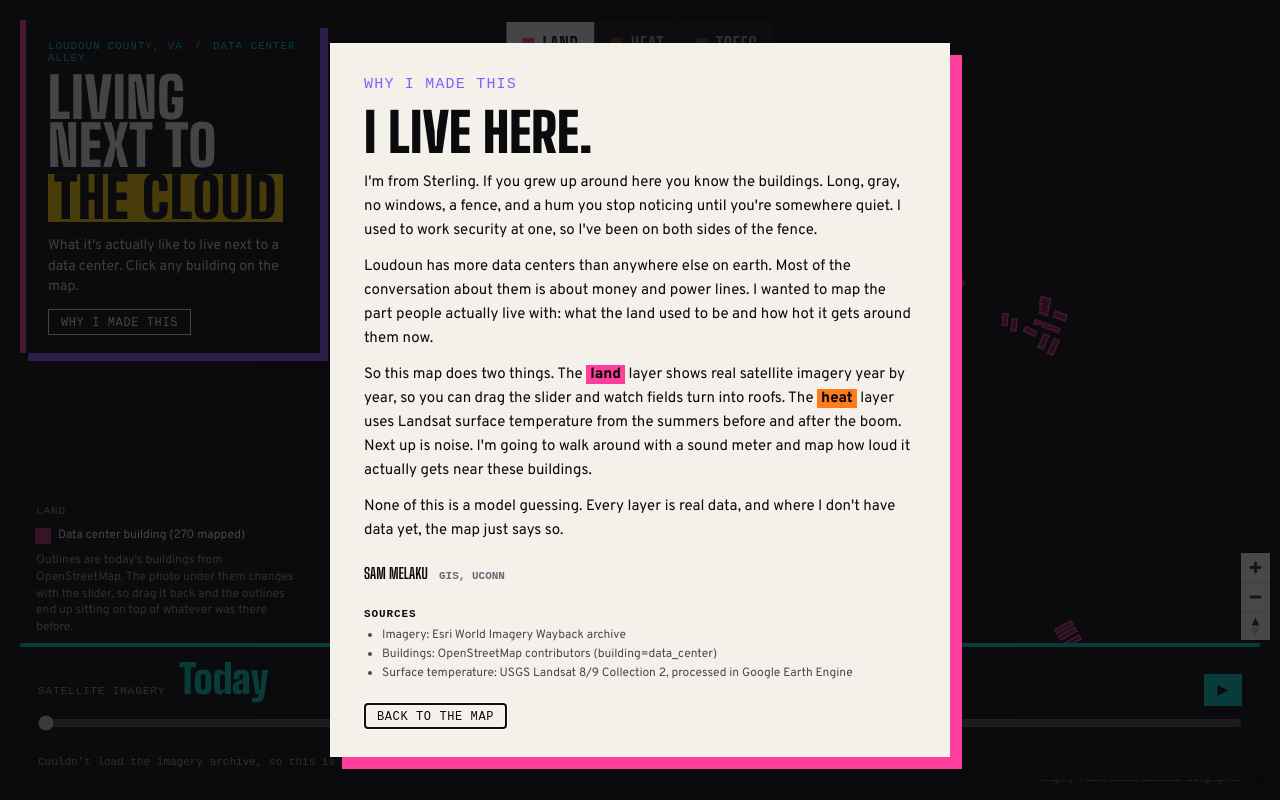
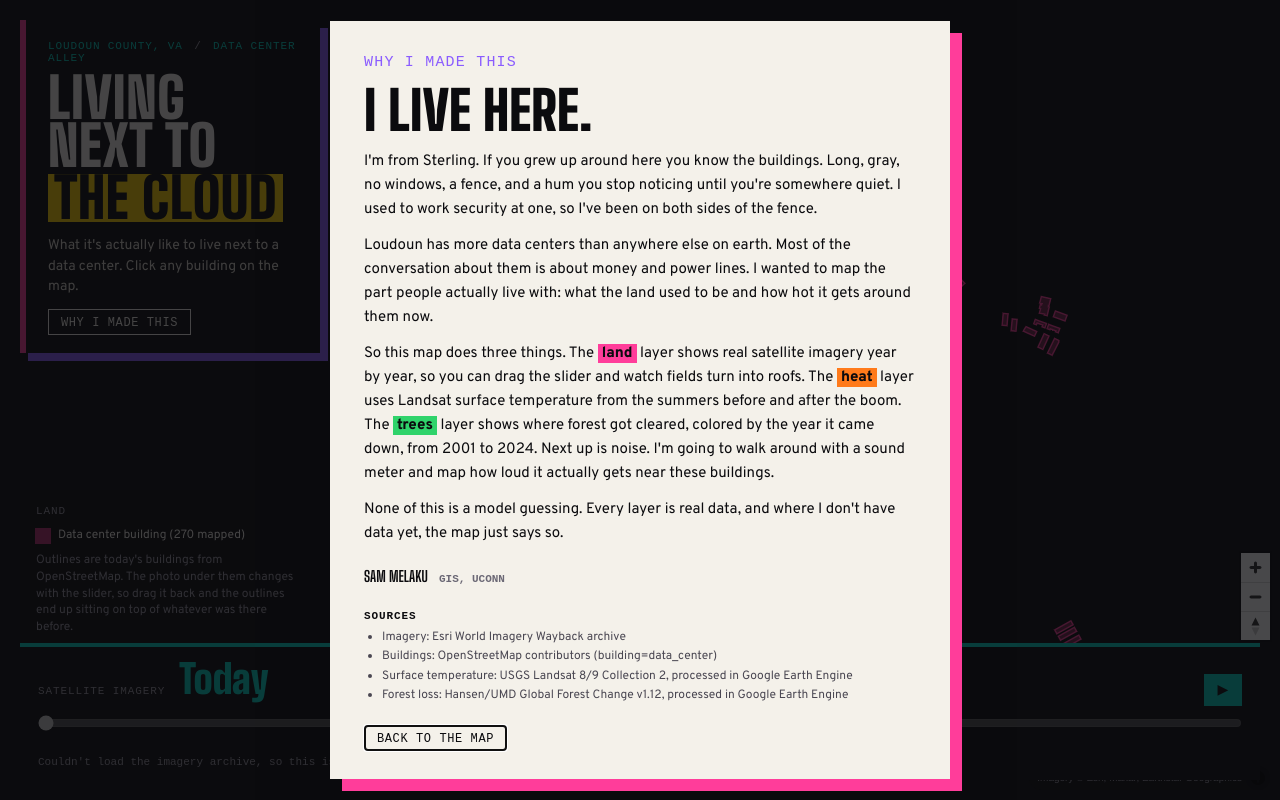
Before and after one commit to melaku3x/living-next-to-the-cloud, a plain HTML site: page index.html in a window 1280 px wide. Drawn offline with nearby package versions, Linux system fonts and the light colour scheme; no server answers; animation ran at ten frames a second; a web font is replaced by a local one.

Commit message:
Mention trees in README Files list, site story sentence, and About popup
Co-Authored-By: Claude Opus 5.5 <noreply@anthropic.com>
Claude-Session: https://claude.ai/code/session_01MM9jMByizqYaro1MabgpRL

```diff
--- a/index.html
+++ b/index.html
@@ -66,7 +66,7 @@
       <h2>I live here.</h2>
       <p>I'm from Sterling. If you grew up around here you know the buildings. Long, gray, no windows, a fence, and a hum you stop noticing until you're somewhere quiet. I used to work security at one, so I've been on both sides of the fence.</p>
       <p>Loudoun has more data centers than anywhere else on earth. Most of the conversation about them is about money and power lines. I wanted to map the part people actually live with: what the land used to be<span class="noise-only">,</span><span class="no-noise"> and</span> how hot it gets around them now<span class="noise-only">, and how loud it is outside someone's house at night</span>.</p>
-      <p>So this map does <span class="noise-only">three</span><span class="no-noise">two</span> things. The <b class="t-pink">land</b> layer shows real satellite imagery year by year, so you can drag the slider and watch fields turn into roofs. The <b class="t-orange">heat</b> layer uses Landsat surface temperature from the summers before and after the boom.<span class="noise-only"> The <b class="t-lime">noise</b> layer is readings I took myself, walking around with a sound meter.</span><span class="no-noise"> Next up is noise. I'm going to walk around with a sound meter and map how loud it actually gets near these buildings.</span></p>
+      <p>So this map does <span class="noise-only">four</span><span class="no-noise">three</span> things. The <b class="t-pink">land</b> layer shows real satellite imagery year by year, so you can drag the slider and watch fields turn into roofs. The <b class="t-orange">heat</b> layer uses Landsat surface temperature from the summers before and after the boom. The <b class="t-green">trees</b> layer shows where forest got cleared, colored by the year it came down, from 2001 to 2024.<span class="noise-only"> The <b class="t-lime">noise</b> layer is readings I took myself, walking around with a sound meter.</span><span class="no-noise"> Next up is noise. I'm going to walk around with a sound meter and map how loud it actually gets near these buildings.</span></p>
       <p>None of this is a model guessing. Every layer is real data, and where I don't have data yet, the map just says so.</p>
       <p class="sig">Sam Melaku <span>GIS, UConn</span></p>
       <h3>Sources</h3>
@@ -74,6 +74,7 @@
         <li>Imagery: Esri World Imagery Wayback archive</li>
         <li>Buildings: OpenStreetMap contributors (building=data_center)</li>
         <li>Surface temperature: USGS Landsat 8/9 Collection 2, processed in Google Earth Engine</li>
+        <li>Forest loss: Hansen/UMD Global Forest Change v1.12, processed in Google Earth Engine</li>
         <li class="noise-only">Noise limit: Loudoun County Zoning Ordinance, 55 dBA at a residential property line</li>
         <li class="noise-only">Noise readings: collected by me</li>
       </ul>
--- a/style.css
+++ b/style.css
@@ -152,6 +152,7 @@ dialog::backdrop { background: rgba(11,11,14,.75); }
 .t-pink { background: var(--pink); color: var(--ink); padding: 0 4px; }
 .t-orange { background: var(--orange); color: var(--ink); padding: 0 4px; }
 .t-lime { background: var(--lime); color: var(--ink); padding: 0 4px; }
+.t-green { background: var(--green); color: var(--ink); padding: 0 4px; }
 .sig { font-family: var(--display); font-weight: 700; font-size: 22px; text-transform: uppercase; margin-top: 18px !important; }
 .sig span { font-family: var(--mono); font-size: 11px; color: #6b6875; margin-left: 8px; }
 .sources { margin: 0 0 20px; padding-left: 18px; font-size: 12px; line-height: 1.6; color: #4a4752; }
```
Also changed, not shown: 1 other file.
